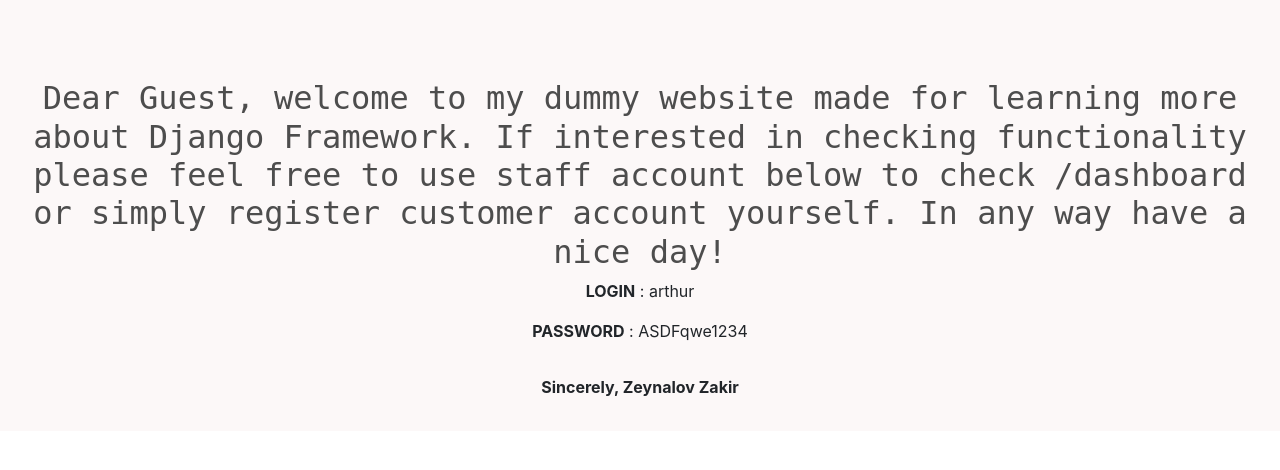
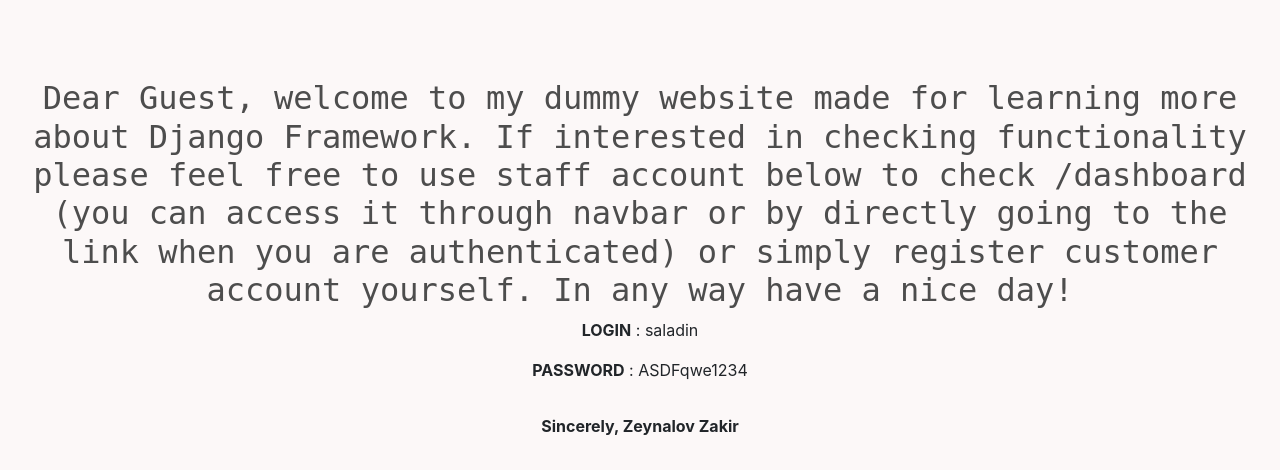
Before and after one commit to menhior/zz-ecom, a Django app: page / in a window 1280 px wide. Shown: the part 552-1022 px from the top of the page. Before the commit the page ends 948 px from the top, so only its background shows below. Run offline with Django 3.2, Linux system fonts and the light colour scheme; data comes from the database, SQL or seed files in the repository; some libraries are stand-ins or nearby versions.

Commit message:
finalize

```diff
--- a/shop/templates/shop/main.html
+++ b/shop/templates/shop/main.html
@@ -171,8 +171,8 @@
 	  <div class="container-fluid text-center text-md-left">
 	    <div class="row">
 	      <div class="col text-center">
-	        <h2 id="contacts" style="font-family:Courgette, monospace;">Dear Guest, welcome to my dummy website made for learning more about Django Framework. If interested in checking functionality please feel free to use staff account below to check /dashboard or simply register customer account yourself. In any way have a nice day!</h5>
-	        <p><b>LOGIN</b> : arthur </p>
+	        <h2 id="contacts" style="font-family:Courgette, monospace;">Dear Guest, welcome to my dummy website made for learning more about Django Framework. If interested in checking functionality please feel free to use staff account below to check /dashboard (you can access it through navbar or by directly going to the link when you are authenticated) or simply register customer account yourself. In any way have a nice day!</h5>
+	        <p><b>LOGIN</b> : saladin </p>
 	        <p><b>PASSWORD</b> : ASDFqwe1234</p>
 	      </div>
 	    </div>
--- a/shop/templates/shop/store.html
+++ b/shop/templates/shop/store.html
@@ -218,8 +218,8 @@
 	  <div class="container-fluid text-center text-md-left">
 	    <div class="row">
 	      <div class="col text-center">
-	        <h2 id="contacts" style="font-family:Courgette, monospace;">Dear Guest, welcome to my dummy website made for learning more about Django Framework. If interested in checking functionality please feel free to use staff account below to check /dashboard or simply register customer account yourself. In any way have a nice day!</h5>
-	        <p><b>LOGIN</b> : arthur </p>
+	        <h2 id="contacts" style="font-family:Courgette, monospace;">Dear Guest, welcome to my dummy website made for learning more about Django Framework. If interested in checking functionality please feel free to use staff account below to check /dashboard (you can access it through navbar or by directly going to the link when you are authenticated) or simply register customer account yourself. In any way have a nice day!</h5>
+	        <p><b>LOGIN</b> : saladin </p>
 	        <p><b>PASSWORD</b> : ASDFqwe1234</p>
 	      </div>
 	    </div>
```
Also changed, not shown: mainkaya/settings.py (+1 -13 lines).
